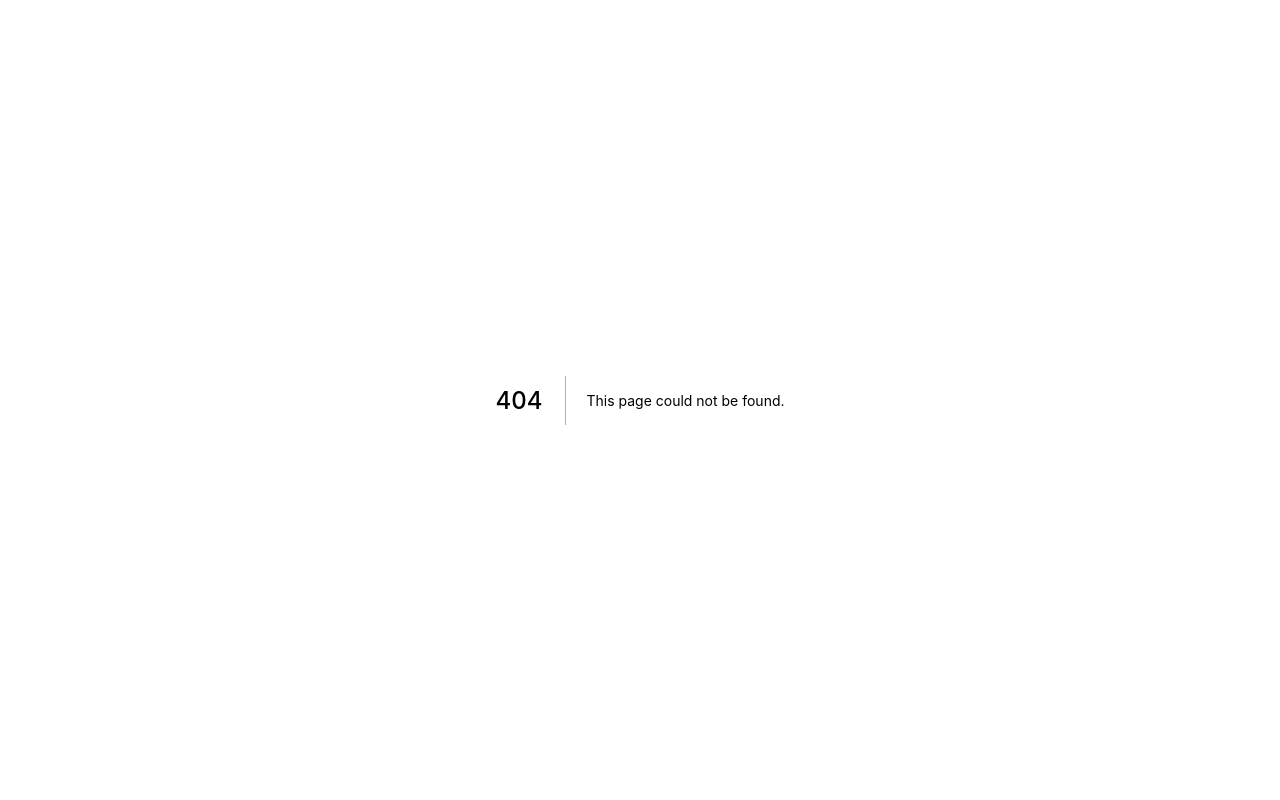
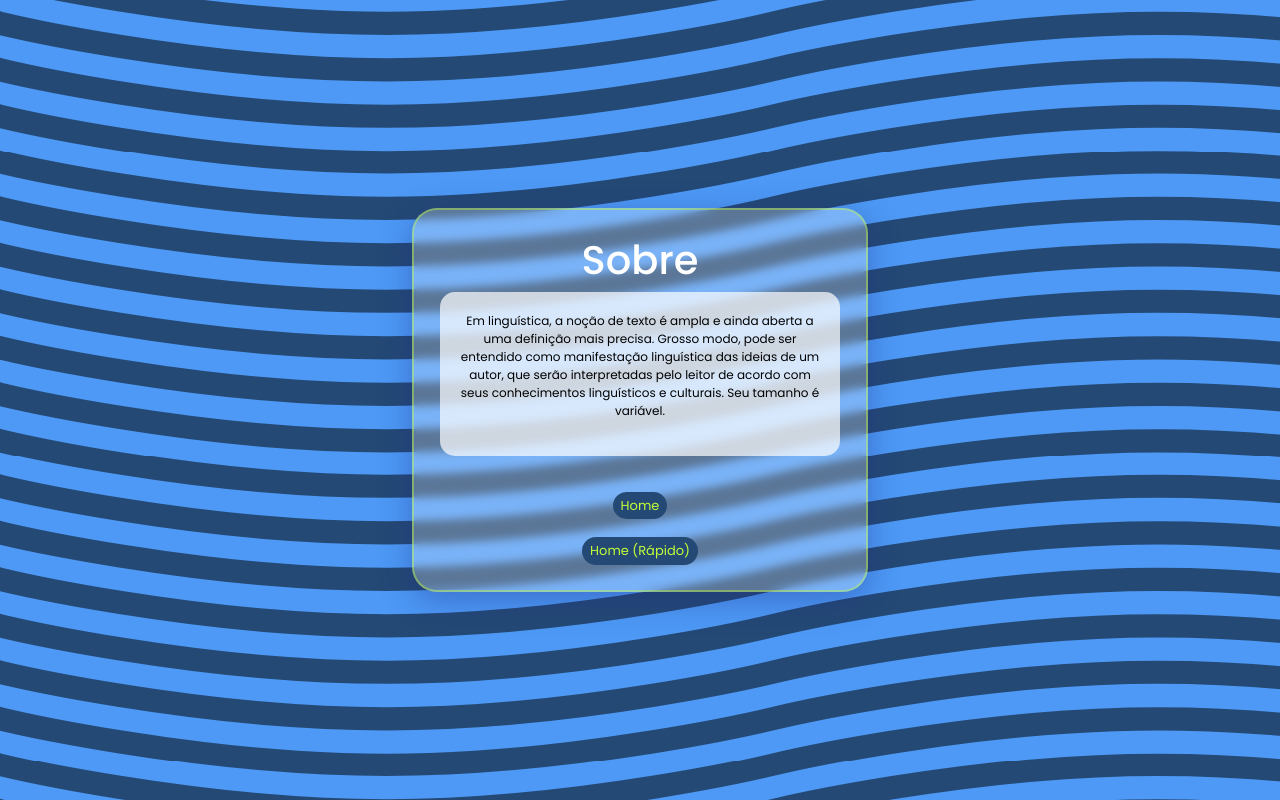
Before and after one commit to tavioribeiro/NextTest, a Next.js app: page /sobre in a window 1280 px wide. Before the commit this address had no page. Built offline with nearby package versions, Linux system fonts and the light colour scheme.

Commit message:
Add files via upload

```diff
--- a/package.json
+++ b/package.json
@@ -9,6 +9,7 @@
     "lint": "next lint"
   },
   "dependencies": {
+    "@chakra-ui/icons": "^1.0.14",
     "@chakra-ui/react": "^1.6.5",
     "@emotion/react": "^11.4.0",
     "@emotion/styled": "^11.3.0",
--- /dev/null
+++ b/pages/sobre.js
@@ -0,0 +1,69 @@
+
+import Head from 'next/head';
+
+//==============================
+import { ChakraProvider } from "@chakra-ui/react"
+import { Fade, ScaleFade, Slide, SlideFade, Box, Button, useDisclosure, Collapse} from "@chakra-ui/react";
+
+import Link from 'next/link';
+
+
+function Sobre()
+{
+    return(
+        <>
+        <Head>
+          <meta charset="utf-8" />
+            <title>Stock Test</title>
+            <meta name="viewport" content="initial-scale=1.0, width=device-width" />
+
+            <link rel="icon" href="./assets/statistics.png" />
+          </Head>
+
+        <div className="App-header">
+          <div className="App">
+
+            <h1>Sobre</h1>
+
+            <div className="box">
+                <p>Em linguística, a noção de texto é ampla e ainda aberta a uma definição mais precisa. Grosso modo, pode ser entendido como manifestação linguística das ideias de um autor, que serão interpretadas pelo leitor de acordo com seus conhecimentos linguísticos e culturais. Seu tamanho é variável.</p>
+
+            </div>
+
+
+
+            <br/>
+            <br/>
+        {/*
+            <Link href="/">
+                <a>HOME</a>
+            </Link>
+            */}
+            <form action="/">
+                <input type="submit" value="Home" className="btn btn-outline-primary btn-sm" />
+            </form>
+
+
+
+
+            <br/>
+
+            <Link
+                href="/"
+                passHref>
+                <Button
+                className="btn btn-outline-primary btn-sm"
+                component="a">
+                Home (Rápido)
+                </Button>
+            </Link>
+          </div>
+
+        </div>
+
+        </>
+      );
+}
+
+
+export default Sobre;
--- a/public/style.css
+++ b/public/style.css
@@ -39,6 +39,20 @@
   /* background by SVGBackgrounds.com */
   padding-top: 50px;
   padding-bottom: 50px;
+}
+
+
+.box
+{
+  color: black;
+    max-width: 400px;
+    display: flex;
+    align-items: center;
+    justify-content: center;
+    background-color: rgba(255, 255, 255, 0.7);
+
+    padding: 5%;
+    border-radius: 15px;
 }
 
 .btn, .btn-outline-primary, .btn-sm {
```
Also changed, not shown: pages/index.js (+22 -0 lines), 1 other file (tests, documents, lock files or other folders).
